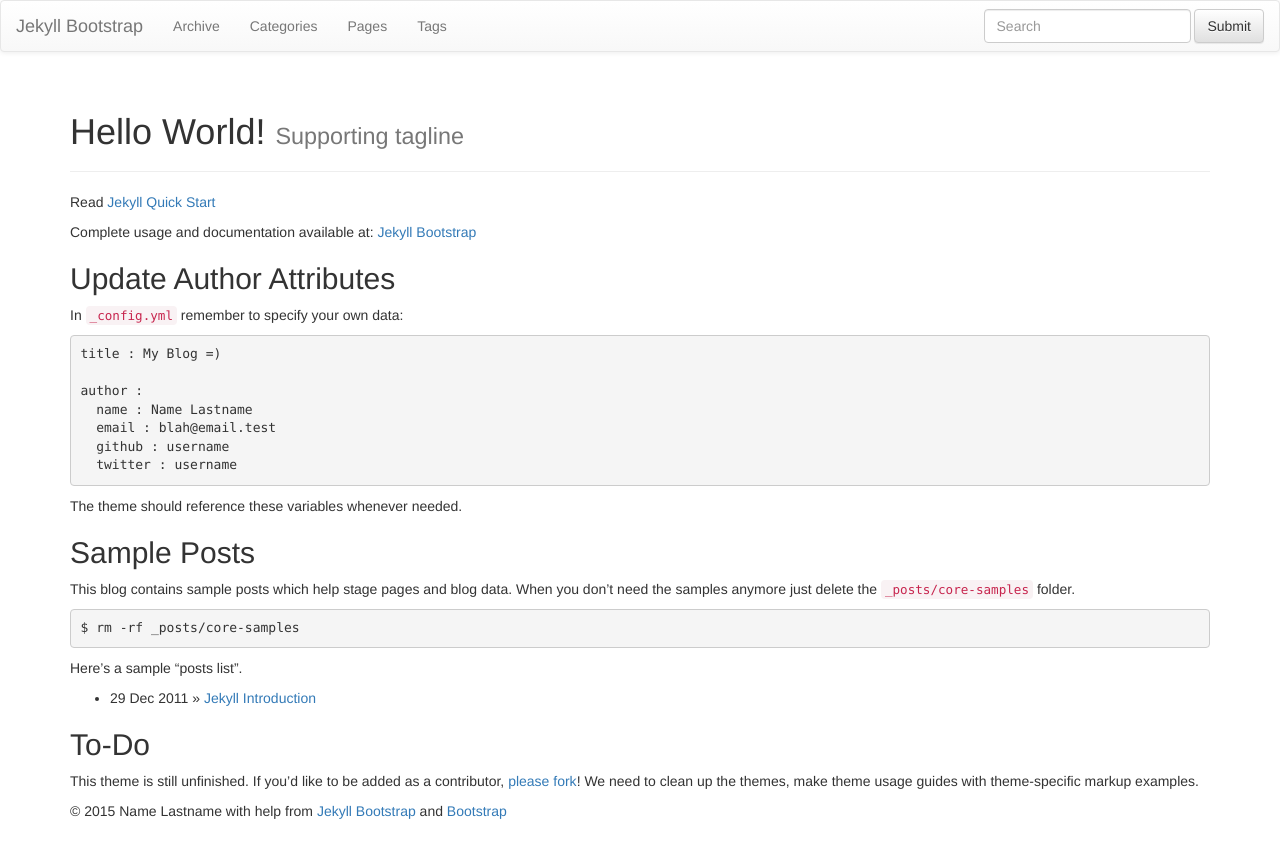
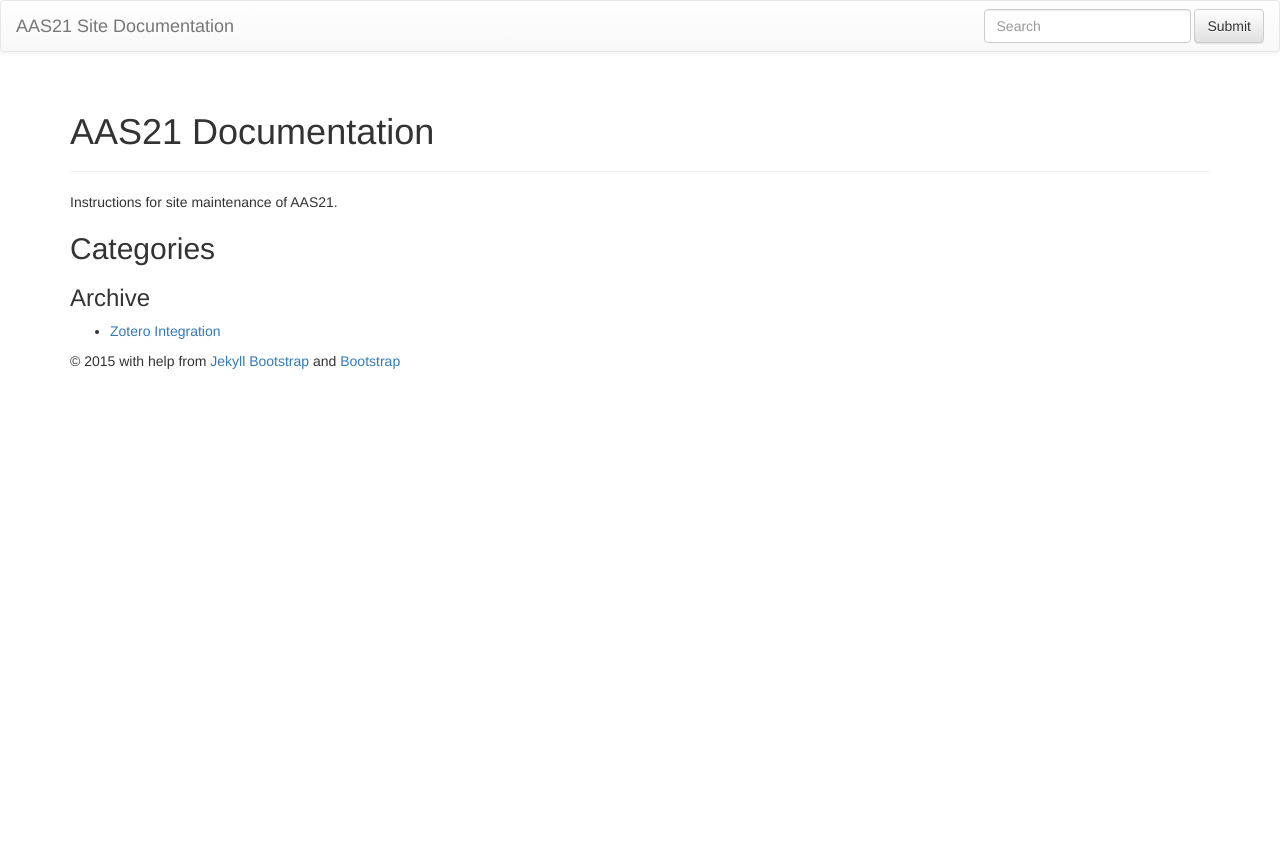
Before and after one commit to corajr/aas21-docs, a Jekyll site: the page built from index.md, in a window 1280 px wide. Shown: the top 858 px of the page. Built offline with Jekyll 4.4.1, drawn with Linux system fonts in a browser that asks for light colours; nearby versions of some CDN libraries; library files that are not in the unit come from our copies.

Commit message:
updated with zotero

```diff
--- a/_config.yml
+++ b/_config.yml
@@ -1,6 +1,6 @@
 # This is the default format.
 # For more see: http://jekyllrb.com/docs/permalinks/
-permalink: /:categories/:year/:month/:day/:title
+permalink: none
 
 exclude: [".rvmrc", ".rbenv-version", "README.md", "Rakefile", "changelog.md"]
 highlighter: pygments
@@ -8,14 +8,8 @@ highlighter: pygments
 # Themes are encouraged to use these universal variables
 # so be sure to set them if your theme uses them.
 #
-title : Jekyll Bootstrap
-tagline: Site Tagline
-author :
-  name : Name Lastname
-  email : blah@email.test
-  github : username
-  twitter : username
-  feedburner : feedname
+title : AAS21 Site Documentation
+tagline: Instructions on various tasks for AAS21.
 
 # The production_url is only used when full-domain names are needed
 # such as sitemap.txt
@@ -25,7 +19,9 @@ author :
 # Else if you are pushing to username.github.io, replace with your username.
 # Finally if you are pushing to a GitHub project page, include the project name at the end.
 #
-production_url : http://username.github.io
+production_url : http://corajr.github.io/aas21-docs
+
+show_drafts: true
 
 # All Jekyll-Bootstrap specific configurations are namespaced into this hash
 #
@@ -54,7 +50,7 @@ JB :
   #   - Only the following values are falsy: ["", null, false]
   #   - When setting BASE_PATH it must be a valid url.
   #     This means always setting the protocol (http|https) or prefixing with "/"
-  BASE_PATH : false
+  BASE_PATH : http://corajr.github.io/aas21-docs
 
   # By default, the asset_path is automatically defined relative to BASE_PATH plus the enabled theme.
   # ex: [BASE_PATH]/assets/themes/[THEME-NAME]
@@ -80,38 +76,14 @@ JB :
   # Set 'provider' to false to turn commenting off globally.
   #
   comments :
-    provider : disqus
-    disqus :
-      short_name : jekyllbootstrap
-    livefyre :
-      site_id : 123
-    intensedebate :
-      account : 123abc
-    facebook :
-      appid : 123
-      num_posts: 5
-      width: 580
-      colorscheme: light
-    duoshuo :
-      short_name : jekyllbootstrap
+    provider : false
 
   # Settings for analytics helper
   # Set 'provider' to the analytics provider you want to use.
   # Set 'provider' to false to turn analytics off globally.
   #
   analytics :
-    provider : google
-    gauges :
-        site_id : 'SITE ID'
-    google :
-        tracking_id : 'UA-123-12'
-    getclicky :
-      site_id :
-    mixpanel :
-        token : '_MIXPANEL_TOKEN_'
-    piwik :
-        baseURL : 'myserver.tld/piwik' # Piwik installation address (without protocol)
-        idsite : '1'                   # the id of the site on Piwik
+    provider : false
 
   # Settings for sharing helper.
   # Sharing is for things like tweet, plusone, like, reddit buttons etc.
--- a/_includes/themes/bootstrap-3/post.html
+++ b/_includes/themes/bootstrap-3/post.html
@@ -34,7 +34,6 @@
     {% else %}
       <li class="prev disabled"><a>&larr; Previous</a></li>
     {% endif %}
-      <li><a href="{{ BASE_PATH }}{{ site.JB.archive_path }}">Archive</a></li>
     {% if page.next %}
       <li class="next"><a href="{{ BASE_PATH }}{{ page.next.url }}" title="{{ page.next.title }}">Next &raquo;</a></li>
     {% else %}
--- a/index.md
+++ b/index.md
@@ -1,44 +1,15 @@
 ---
 layout: page
-title: Hello World!
-tagline: Supporting tagline
+title: AAS21 Documentation
 ---
-{% include JB/setup %}
+Instructions for site maintenance of AAS21.
 
-Read [Jekyll Quick Start](http://jekyllbootstrap.com/usage/jekyll-quick-start.html)
+## Categories
 
-Complete usage and documentation available at: [Jekyll Bootstrap](http://jekyllbootstrap.com)
-
-## Update Author Attributes
-
-In `_config.yml` remember to specify your own data:
-
-    title : My Blog =)
-
-    author :
-      name : Name Lastname
-      email : blah@email.test
-      github : username
-      twitter : username
-
-The theme should reference these variables whenever needed.
-
-## Sample Posts
-
-This blog contains sample posts which help stage pages and blog data.
-When you don't need the samples anymore just delete the `_posts/core-samples` folder.
-
-    $ rm -rf _posts/core-samples
-
-Here's a sample "posts list".
-
-<ul class="posts">
-  {% for post in site.posts %}
-    <li><span>{{ post.date | date_to_string }}</span> &raquo; <a href="{{ BASE_PATH }}{{ post.url }}">{{ post.title }}</a></li>
-  {% endfor %}
-</ul>
-
-## To-Do
-
-This theme is still unfinished. If you'd like to be added as a contributor, [please fork](http://github.com/plusjade/jekyll-bootstrap)!
-We need to clean up the themes, make theme usage guides with theme-specific markup examples.
+{% for category in site.categories %}
+  <h3 id="{{ category[0] }}-ref">{{ category[0] | join: "/" | capitalize }}</h3>
+  <ul>
+    {% assign pages_list = category[1] %}
+    {% include JB/pages_list %}
+  </ul>
+{% endfor %}
```
Also changed, not shown: _drafts/archive/zotero.md (added, +66 -0 lines), _drafts/jekyll-introduction-draft.md (deleted, +0 -10 lines), _posts/core-samples/2011-12-29-jekyll-introduction.md (deleted, +0 -412 lines), archive.html (deleted, +0 -10 lines), categories.html (deleted, +0 -21 lines), pages.html (deleted, +0 -13 lines), tags.html (deleted, +0 -21 lines), assets/images/zotero/1-preferences.png (added), assets/images/zotero/10-syncnow.png (added), assets/images/zotero/2-account.png (added), assets/images/zotero/3-sync.png (added), assets/images/zotero/4-facultywork.png (added), assets/images/zotero/5-usertags.png (added), assets/images/zotero/6-google.png (added), 3 more files.
